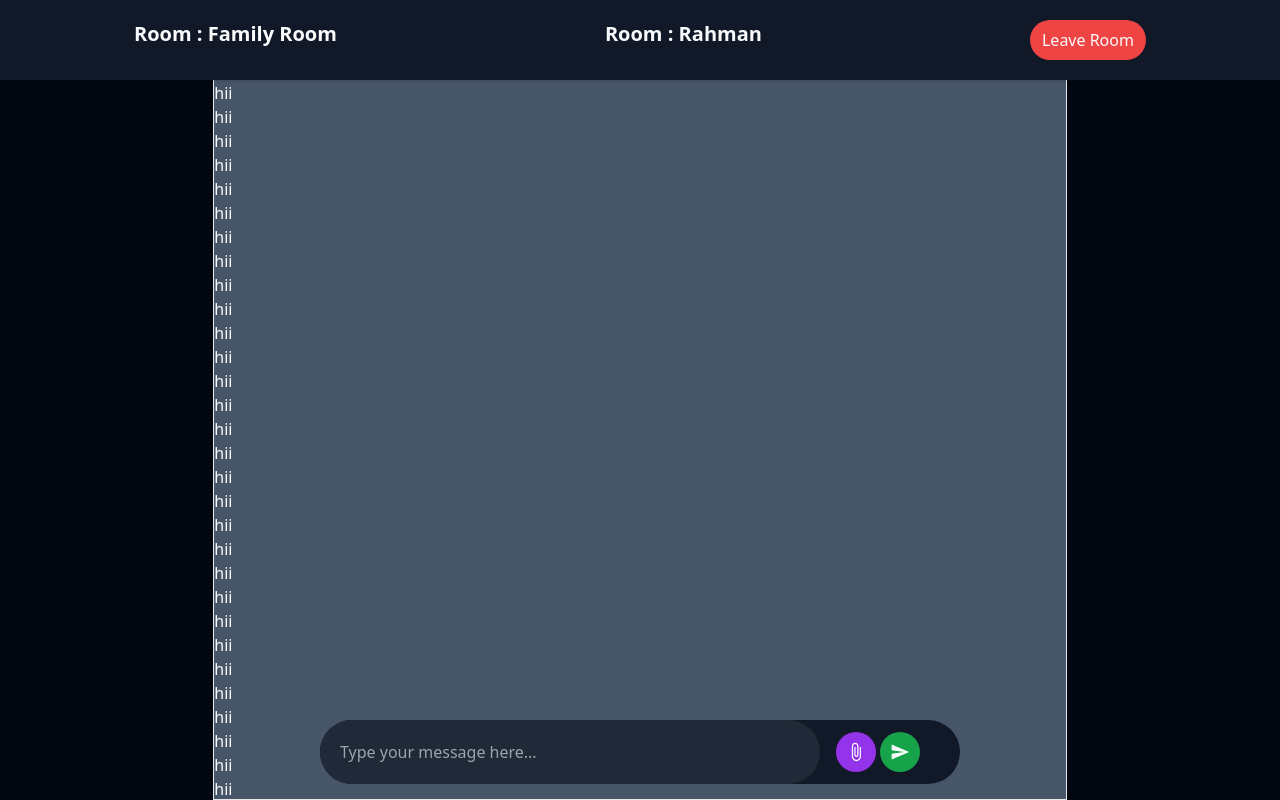
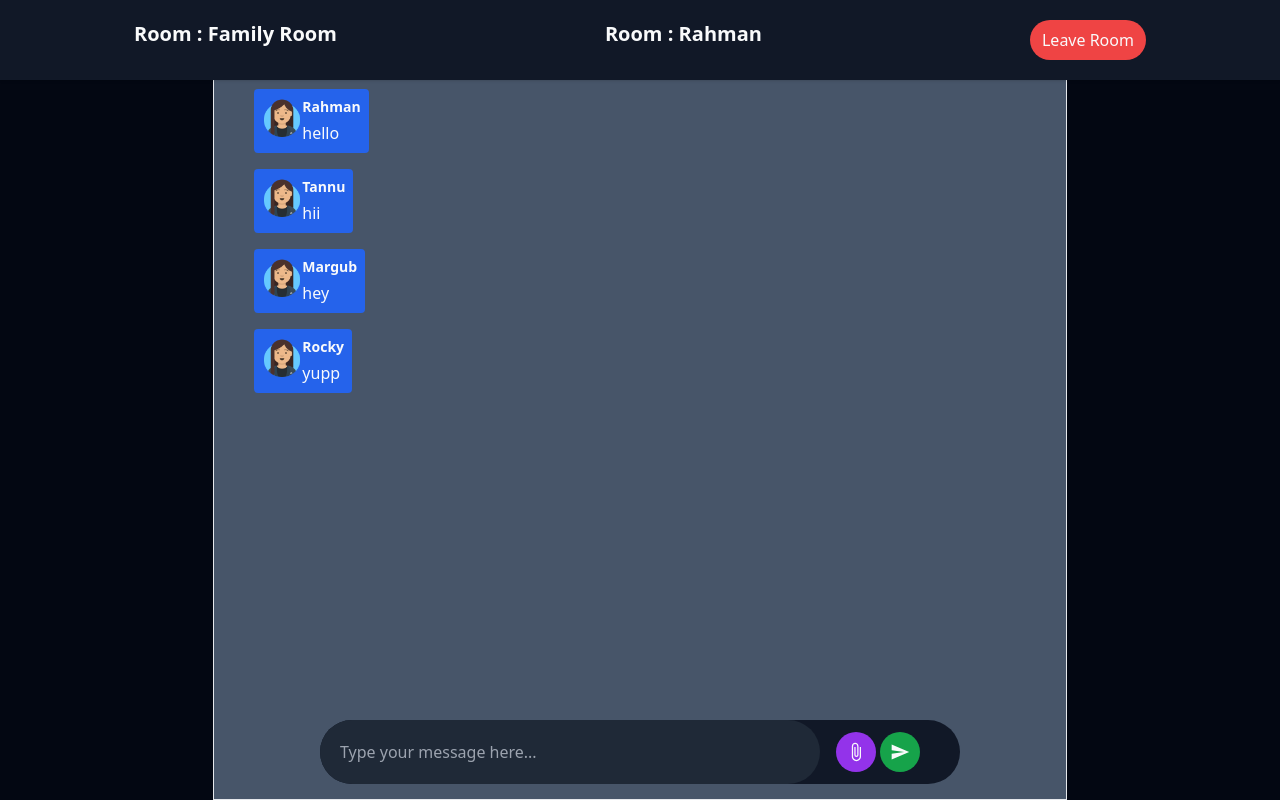
Before and after one commit to margub9363/ChatApplication_SpringBoot_React_WebSocket, a React (Vite) app in the folder chat-app-frontend/chat-app-react/: page /chat in a window 1280 px wide. Built offline with nearby package versions, Linux system fonts and the light colour scheme.

Commit message:
Till 1:20:23

```diff
--- a/chat-app-frontend/chat-app-react/src/components/ChatPage.jsx
+++ b/chat-app-frontend/chat-app-react/src/components/ChatPage.jsx
@@ -1,7 +1,32 @@
-import React from "react";
+import React, { useRef, useState } from "react";
 import { MdAttachFile, MdSend } from "react-icons/md";
+import Tannu from "../assets/Tannu.png";
 
 const ChatPage = () => {
+  const [messages, setMessages] = useState([
+    {
+      content: "hello",
+      sender: "Rahman",
+    },
+    {
+      content: "hii",
+      sender: "Tannu",
+    },
+    {
+      content: "hey",
+      sender: "Margub",
+    },
+    {
+      content: "yupp",
+      sender: "Rocky",
+    },
+  ]);
+  const [input, setInput] = useState("");
+  const inputRef = useRef(null);
+  const chatBoxRef = useRef(null);
+  const [stompClient, setStompClient] = useState(null);
+  const [roomId, setRoomId] = useState("");
+  const [currentUser] = useState("Rahman");
   return (
     <div className="">
       <header className="dark:border-gray-700 fixed h-20 w-full shadow dark:bg-gray-900 py-5 flex justify-around item-center">
@@ -22,40 +47,20 @@ const ChatPage = () => {
         </div>
       </header>
 
-      <main className="py-20 border w-2/3 dark:bg-slate-600 mx-auto h-screen overflow-auto">
-        <div className="message_container">
-          <h1>hii</h1>
-          <h1>hii</h1>
-          <h1>hii</h1>
-          <h1>hii</h1>
-          <h1>hii</h1>
-          <h1>hii</h1>
-          <h1>hii</h1>
-          <h1>hii</h1>
-          <h1>hii</h1>
-          <h1>hii</h1>
-          <h1>hii</h1>
-          <h1>hii</h1>
-          <h1>hii</h1>
-          <h1>hii</h1>
-          <h1>hii</h1>
-          <h1>hii</h1> <h1>hii</h1>
-          <h1>hii</h1>
-          <h1>hii</h1>
-          <h1>hii</h1>
-          <h1>hii</h1>
-          <h1>hii</h1>
-          <h1>hii</h1>
-          <h1>hii</h1>
-          <h1>hii</h1>
-          <h1>hii</h1>
-          <h1>hii</h1>
-          <h1>hii</h1>
-          <h1>hii</h1>
-          <h1>hii</h1>
-          <h1>hii</h1>
-          <h1>hii</h1>
-        </div>
+      <main className=" px-10 py-20 border w-2/3 dark:bg-slate-600 mx-auto h-screen overflow-auto">
+        {messages.map((message, index) => (
+          <div key={index} className="flex justify-start">
+            <div className="my-2 bg-blue-600 p-2 rounded max-w-xs">
+              <div className="flex flex-row">
+                <img className="h-10 w-10 gap-2" src={Tannu} alt="" />
+                <div className="flex flex-col gap-1">
+                  <p className="text-sm font-bold">{message.sender}</p>
+                  <p>{message.content}</p>
+                </div>
+              </div>
+            </div>
+          </div>
+        ))}
       </main>
       <div className="fixed bottom-4 w-full h-16">
         <div className="h-full pr-10 gap-4 flex items-center justify-between w-1/2 mx-auto dark:bg-gray-900 rounded-full">
```
Also changed, not shown: chat-app-frontend/chat-app-react/src/assets/Tannu.png (added).
